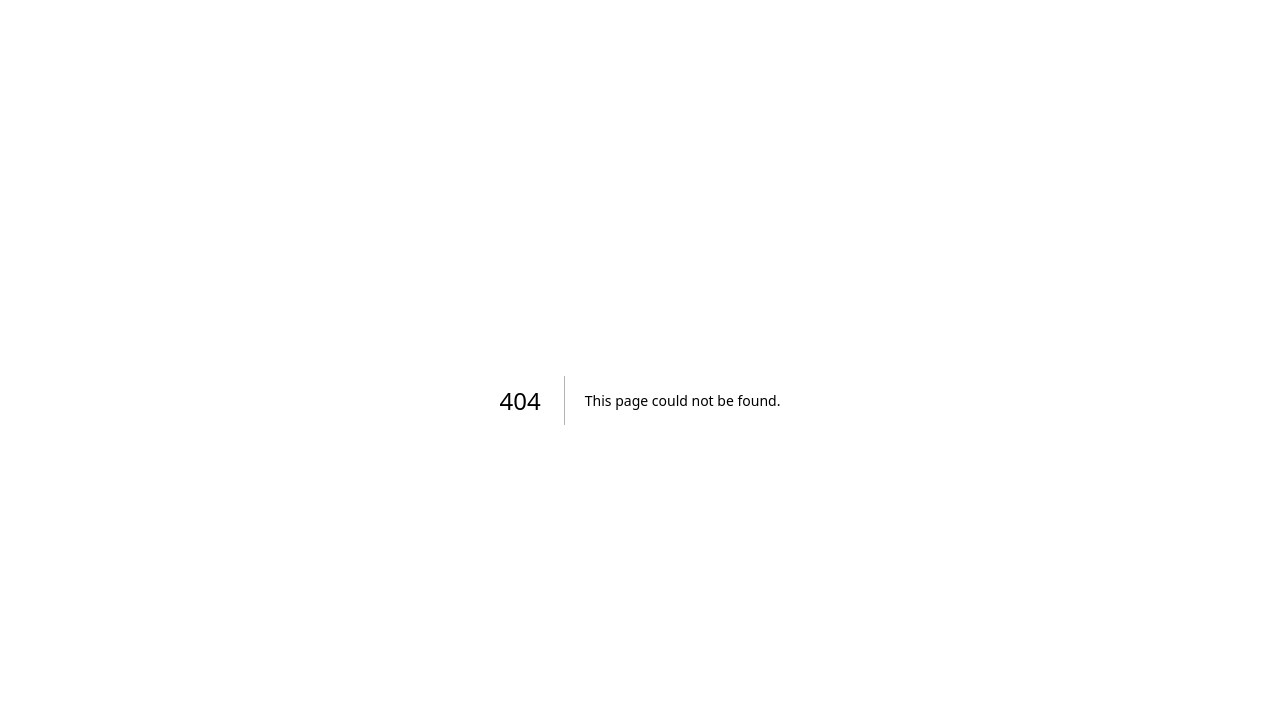
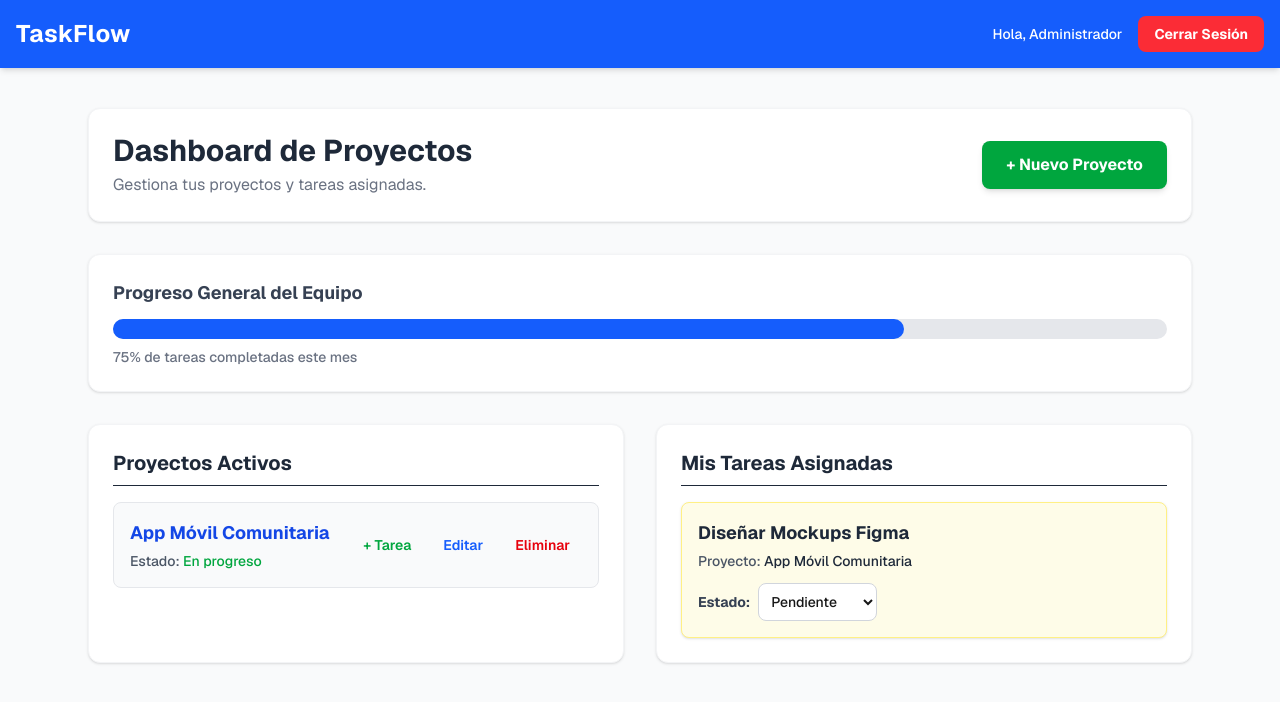
Before and after one commit to LuisHernandezRivas/TaskFlow_DPS, a Next.js app: page /dashboard in a window 1280 px wide. Before the commit this address had no page. Shown: the top 702 px of the page. Built offline with nearby package versions, Linux system fonts and the light colour scheme.

Commit message:
Creación de interfaces de dashboard y componentes visuales

```diff
--- /dev/null
+++ b/src/app/dashboard/page.js
@@ -0,0 +1,59 @@
+"use client";
+import { useState } from 'react';
+
+// Importacion de los componentes que conforman el dashboard
+import Navbar from '../../components/Navbar';
+import ProgressBar from '../../components/ProgressBar';
+import ProjectList from '../../components/ProjectList';
+import TaskList from '../../components/TaskList';
+import ProjectModal from '../../components/modals/ProjectModal';
+import TaskModal from '../../components/modals/TaskModal';
+
+export default function DashboardPage() {
+ // Estados para controlar la visibilidad de los modales
+  const [showProjectModal, setShowProjectModal] = useState(false);
+  const [showTaskModal, setShowTaskModal] = useState(false);
+
+  return (
+    <div className="min-h-screen bg-gray-50 font-sans relative">
+
+      {/* 1. Insertamos la barra de navegación */}
+      <Navbar />
+
+      <main className="p-6 max-w-6xl mx-auto space-y-8 mt-4">
+
+        {/* Encabezado Principal */}
+        <div className="flex justify-between items-center bg-white p-6 rounded-xl shadow-sm border border-gray-100">
+          <div>
+            <h2 className="text-3xl font-bold text-gray-800">Dashboard de Proyectos</h2>
+            <p className="text-gray-500 mt-1">Gestiona tus proyectos y tareas asignadas.</p>
+          </div>
+          <button
+            onClick={() => setShowProjectModal(true)}
+            className="bg-green-600 hover:bg-green-700 text-white font-bold py-3 px-6 rounded-lg shadow-md transition duration-200"
+          >
+            + Nuevo Proyecto
+          </button>
+        </div>
+
+        {/* 2. Insertamos la barra de progreso */}
+        <ProgressBar progreso={75} />
+
+        {/* 3. Insertamos las listas en sus columnas */}
+        <div className="grid grid-cols-1 md:grid-cols-2 gap-8">
+          {/* Insertamos la lista de proyectos */}
+          <ProjectList
+            onAbrirModalProyecto={() => setShowProjectModal(true)}
+            onAbrirModalTarea={() => setShowTaskModal(true)}
+          />
+          <TaskList />
+        </div>
+      </main>
+
+      {/* 4. Ventanas que se muestran según el estado */}
+      {showProjectModal && <ProjectModal onClose={() => setShowProjectModal(false)} />}
+      {showTaskModal && <TaskModal onClose={() => setShowTaskModal(false)} />}
+
+    </div>
+  );
+}
--- /dev/null
+++ b/src/components/Navbar.js
@@ -0,0 +1,15 @@
+import Link from 'next/link';
+
+export default function Navbar() {
+  return (
+    <nav className="bg-blue-600 text-white p-4 shadow-md flex justify-between items-center">
+      <h1 className="text-2xl font-bold tracking-wide">TaskFlow</h1>
+      <div className="flex items-center gap-4">
+        <span className="text-sm font-medium">Hola, Administrador</span>
+        <Link href="/login" className="bg-red-500 hover:bg-red-600 px-4 py-2 rounded-lg text-sm font-bold transition duration-200">
+          Cerrar Sesión
+        </Link>
+      </div>
+    </nav>
+  );
+}
--- /dev/null
+++ b/src/components/ProgressBar.js
@@ -0,0 +1,14 @@
+export default function ProgressBar({ progreso }) {
+  return (
+    <div className="bg-white p-6 rounded-xl shadow-sm border border-gray-100">
+      <h3 className="text-lg font-bold text-gray-700 mb-3">Progreso General del Equipo</h3>
+      <div className="w-full bg-gray-200 rounded-full h-5">
+        <div
+          className="bg-blue-600 h-5 rounded-full transition-all duration-500"
+          style={{ width: `${progreso}%` }}
+        ></div>
+      </div>
+      <p className="text-sm text-gray-500 mt-2 font-medium">{progreso}% de tareas completadas este mes</p>
+    </div>
+  );
+}
--- /dev/null
+++ b/src/components/ProjectList.js
@@ -0,0 +1,32 @@
+export default function ProjectList({ onAbrirModalProyecto, onAbrirModalTarea }) {
+  return (
+    <div className="bg-white p-6 rounded-xl shadow-sm border border-gray-100">
+      <h3 className="text-xl font-bold text-gray-800 mb-4 border-b pb-2">Proyectos Activos</h3>
+      <ul className="space-y-4">
+        <li className="flex justify-between items-center p-4 bg-gray-50 rounded-lg border border-gray-200 hover:shadow-md transition">
+          <div>
+            <h4 className="font-bold text-blue-700 text-lg">App Móvil Comunitaria</h4>
+            <p className="text-sm text-gray-600 font-medium mt-1">Estado: <span className="text-green-600">En progreso</span></p>
+          </div>
+          <div className="flex gap-2">
+            <button
+              onClick={onAbrirModalTarea}
+              className="text-green-600 hover:bg-green-100 px-3 py-1 rounded font-semibold transition text-sm"
+            >
+              + Tarea
+            </button>
+            <button
+              onClick={onAbrirModalProyecto}
+              className="text-blue-600 hover:bg-blue-100 px-3 py-1 rounded font-semibold transition text-sm"
+            >
+              Editar
+            </button>
+            <button className="text-red-600 hover:bg-red-100 px-3 py-1 rounded font-semibold transition text-sm">
+              Eliminar
+            </button>
+          </div>
+        </li>
+      </ul>
+    </div>
+  );
+}
--- /dev/null
+++ b/src/components/TaskList.js
@@ -0,0 +1,22 @@
+export default function TaskList() {
+  return (
+    <div className="bg-white p-6 rounded-xl shadow-sm border border-gray-100">
+      <h3 className="text-xl font-bold text-gray-800 mb-4 border-b pb-2">Mis Tareas Asignadas</h3>
+      <ul className="space-y-4">
+        <li className="p-4 bg-yellow-50 rounded-lg border border-yellow-200 shadow-sm">
+          <h4 className="font-bold text-gray-800 text-lg">Diseñar Mockups Figma</h4>
+          <p className="text-sm text-gray-600 mb-3 mt-1 font-medium">Proyecto: <span className="text-gray-800">App Móvil Comunitaria</span></p>
+
+          <div className="flex items-center gap-2">
+            <label className="text-sm font-bold text-gray-700">Estado:</label>
+            <select className="text-sm border border-gray-300 p-2 rounded-lg bg-white focus:ring-2 focus:ring-blue-500 font-medium cursor-pointer">
+              <option>Pendiente</option>
+              <option>En Progreso</option>
+              <option>Completado</option>
+            </select>
+          </div>
+        </li>
+      </ul>
+    </div>
+  );
+}
--- /dev/null
+++ b/src/components/modals/ProjectModal.js
@@ -0,0 +1,23 @@
+export default function ProjectModal({ onClose }) {
+  return (
+    <div className="fixed inset-0 bg-black bg-opacity-50 flex items-center justify-center z-50">
+      <div className="bg-white p-8 rounded-xl shadow-2xl w-full max-w-md">
+        <h2 className="text-2xl font-bold mb-4">Gestión de Proyecto</h2>
+        <form className="space-y-4">
+          <div>
+            <label className="block text-sm font-medium text-gray-700">Nombre del Proyecto</label>
+            <input type="text" className="w-full px-4 py-2 border rounded-lg mt-1" placeholder="Ej. Nuevo Sistema" />
+          </div>
+          <div>
+            <label className="block text-sm font-medium text-gray-700">Descripción</label>
+            <textarea className="w-full px-4 py-2 border rounded-lg mt-1" rows="3" placeholder="Detalles del proyecto..."></textarea>
+          </div>
+          <div className="flex justify-end gap-3 mt-6">
+            <button type="button" onClick={onClose} className="px-4 py-2 text-gray-600 hover:bg-gray-100 rounded-lg font-bold">Cancelar</button>
+            <button type="button" className="px-4 py-2 bg-blue-600 text-white rounded-lg font-bold hover:bg-blue-700">Guardar</button>
+          </div>
+        </form>
+      </div>
+    </div>
+  );
+}
--- /dev/null
+++ b/src/components/modals/TaskModal.js
@@ -0,0 +1,27 @@
+export default function TaskModal({ onClose }) {
+  return (
+    <div className="fixed inset-0 bg-black bg-opacity-50 flex items-center justify-center z-50">
+      <div className="bg-white p-8 rounded-xl shadow-2xl w-full max-w-md">
+        <h2 className="text-2xl font-bold mb-4">Asignar Tarea</h2>
+        <form className="space-y-4">
+          <div>
+            <label className="block text-sm font-medium text-gray-700">Título de la Tarea</label>
+            <input type="text" className="w-full px-4 py-2 border rounded-lg mt-1" placeholder="Ej. Crear base de datos" />
+          </div>
+          <div>
+            <label className="block text-sm font-medium text-gray-700">Asignar a (Usuario)</label>
+            <select className="w-full px-4 py-2 border rounded-lg mt-1 bg-white">
+              <option>Seleccione un usuario...</option>
+              <option>Juan Pérez</option>
+              <option>María López</option>
+            </select>
+          </div>
+          <div className="flex justify-end gap-3 mt-6">
+            <button type="button" onClick={onClose} className="px-4 py-2 text-gray-600 hover:bg-gray-100 rounded-lg font-bold">Cancelar</button>
+            <button type="button" className="px-4 py-2 bg-green-600 text-white rounded-lg font-bold hover:bg-green-700">Guardar Tarea</button>
+          </div>
+        </form>
+      </div>
+    </div>
+  );
+}
```
